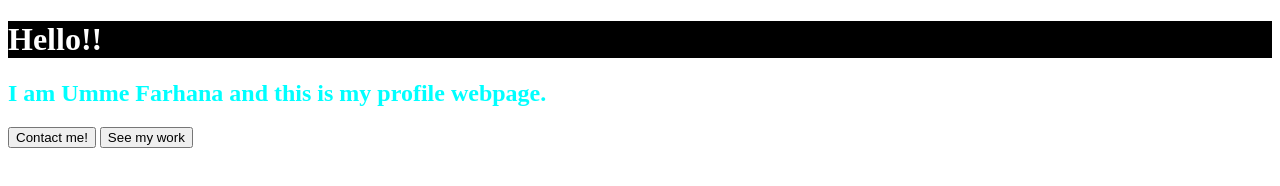
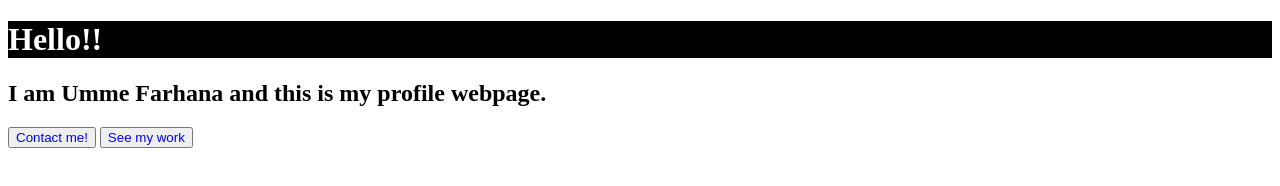
Before and after one commit to UmmeFarhanaBristy/UmmeFarhanaBristy.github.io, a plain HTML site: page index.html in a window 1280 px wide. Drawn offline with Linux system fonts and the light colour scheme.

Commit message:
Initial commit

```diff
--- a/index.html
+++ b/index.html
@@ -9,7 +9,12 @@
         align-content: center;
       }
       h2{
-        color: cyan;
+        color: black;
+      }
+      button{
+        color: blue;
+        align-content: center;
+        align-self: center;
       }
     </style>
   </head>
```
